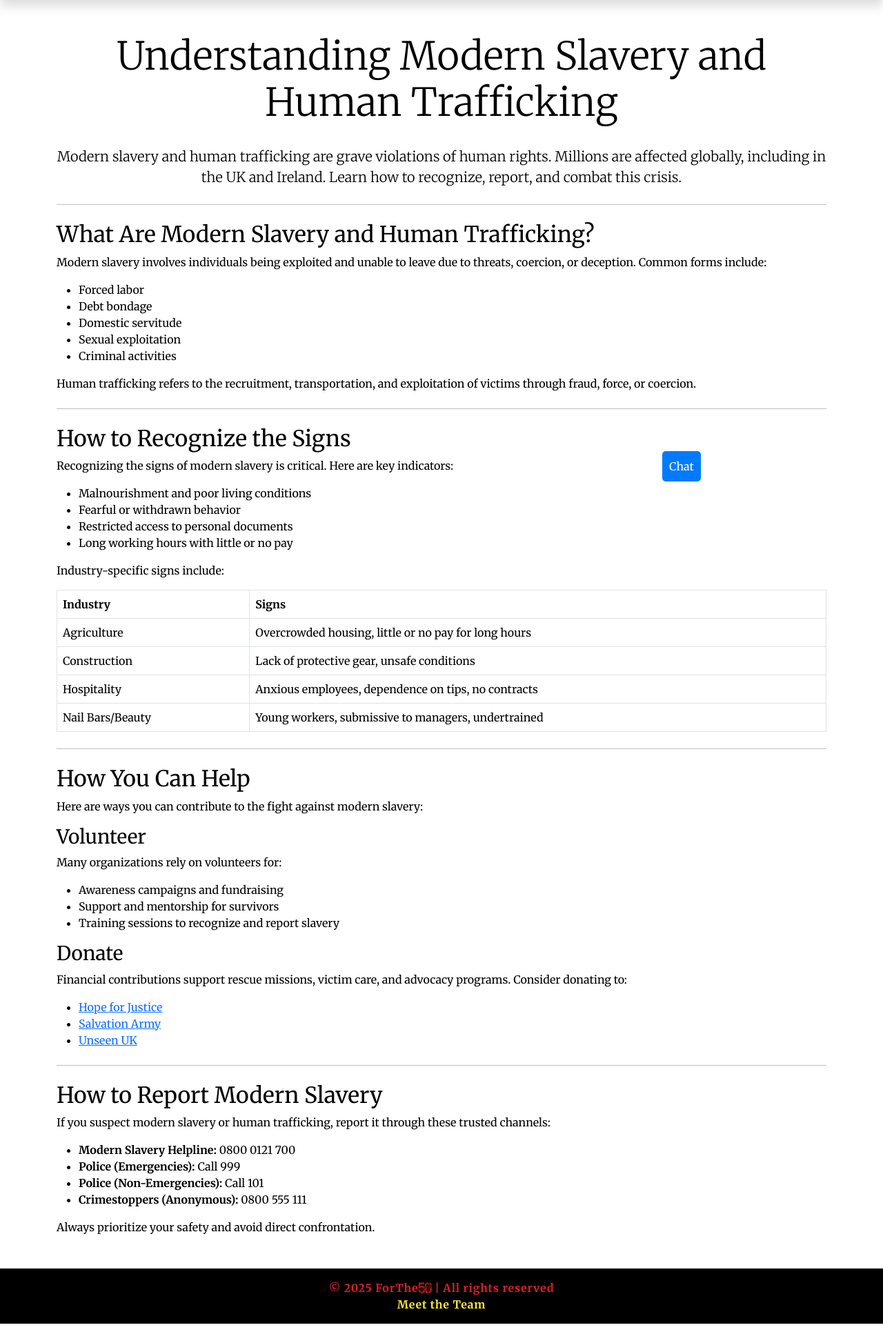
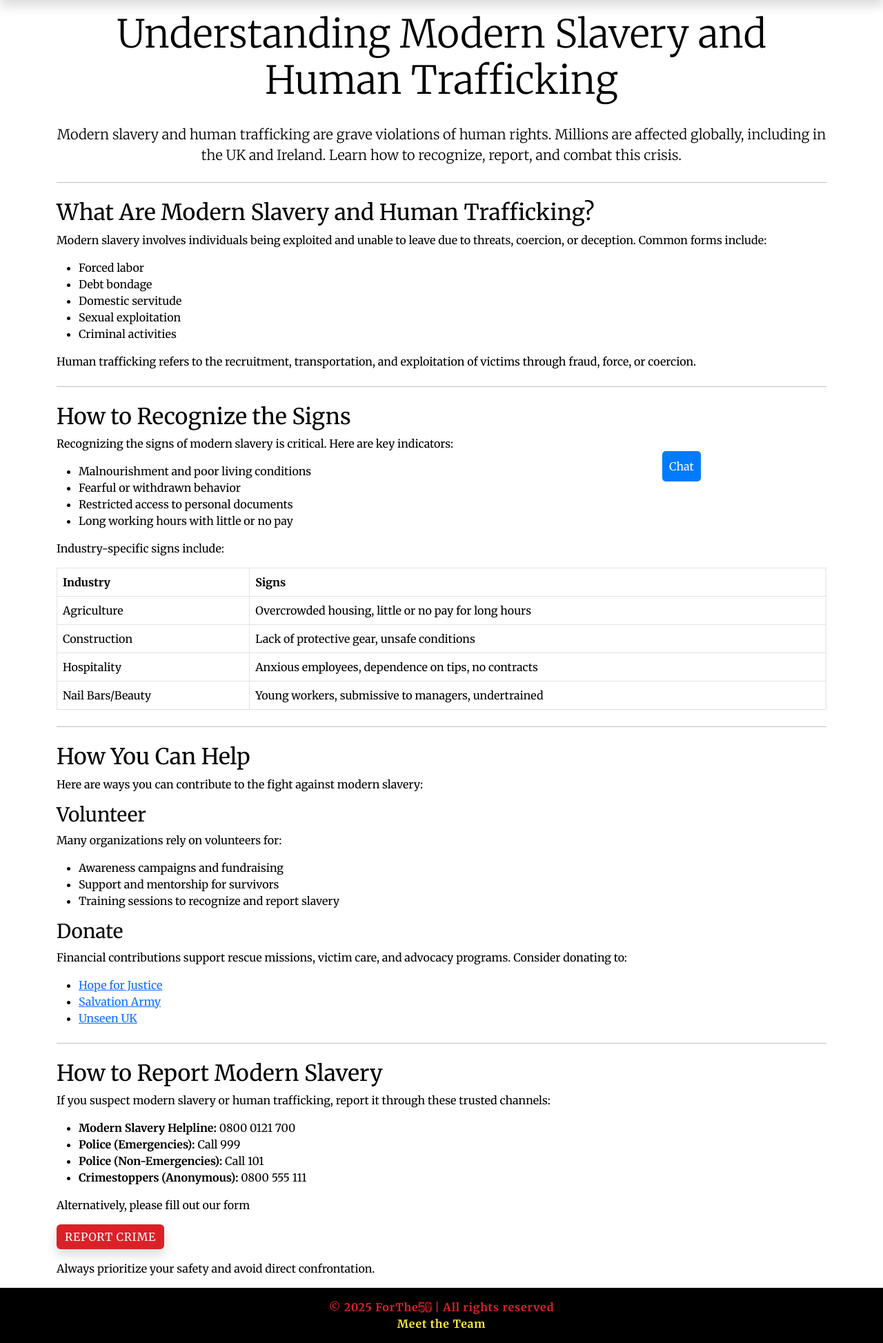
Before and after one commit to surfdemon/ForThe50, a Django app: page /knowledge/ in a window 1280 px wide. Shown: the part 82-2029 px from the top of the page at 69% size. Before the commit the page ends 2001 px from the top, so only its background shows below. Run offline with Django 4.2, Linux system fonts and the light colour scheme; some libraries are stand-ins or nearby versions.

Commit message:
feat: add Report crime btn to knowledge.html

```diff
--- a/forthe50/templates/forthe50/knowledge.html
+++ b/forthe50/templates/forthe50/knowledge.html
@@ -3,7 +3,7 @@
 {% block title %}Home{% endblock %}
 
 {% block content %}
-<div class="container my-5">
+<div class="container my-3">
     <h1 class="display-4 text-center">Understanding Modern Slavery and Human Trafficking</h1>
     <p class="lead text-center">
         Modern slavery and human trafficking are grave violations of human rights. Millions are affected globally, including in the UK and Ireland. Learn how to recognize, report, and combat this crisis.
@@ -108,7 +108,11 @@
             <li><strong>Police (Non-Emergencies):</strong> Call 101</li>
             <li><strong>Crimestoppers (Anonymous):</strong> 0800 555 111</li>
         </ul>
-        <p>Always prioritize your safety and avoid direct confrontation.</p>
+        <div>
+            <p>Alternatively, please fill out our form</p>
+            <a class="btn danger-btn text-uppercase shadow" href="{% url 'report' %}">Report Crime</a>
+        </div>
+        <p class="pt-3">Always prioritize your safety and avoid direct confrontation.</p>
     </section>
 </div>
 
```
Also changed, not shown: backend/static/css/style.css (+3 -4 lines).
